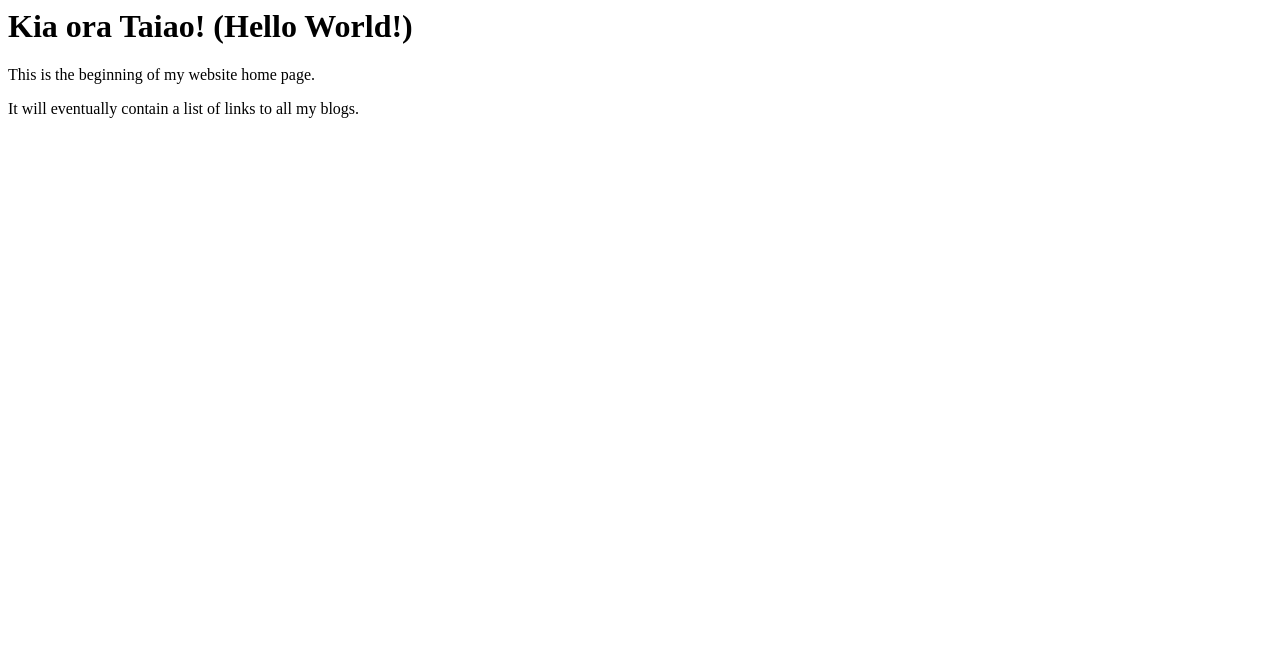
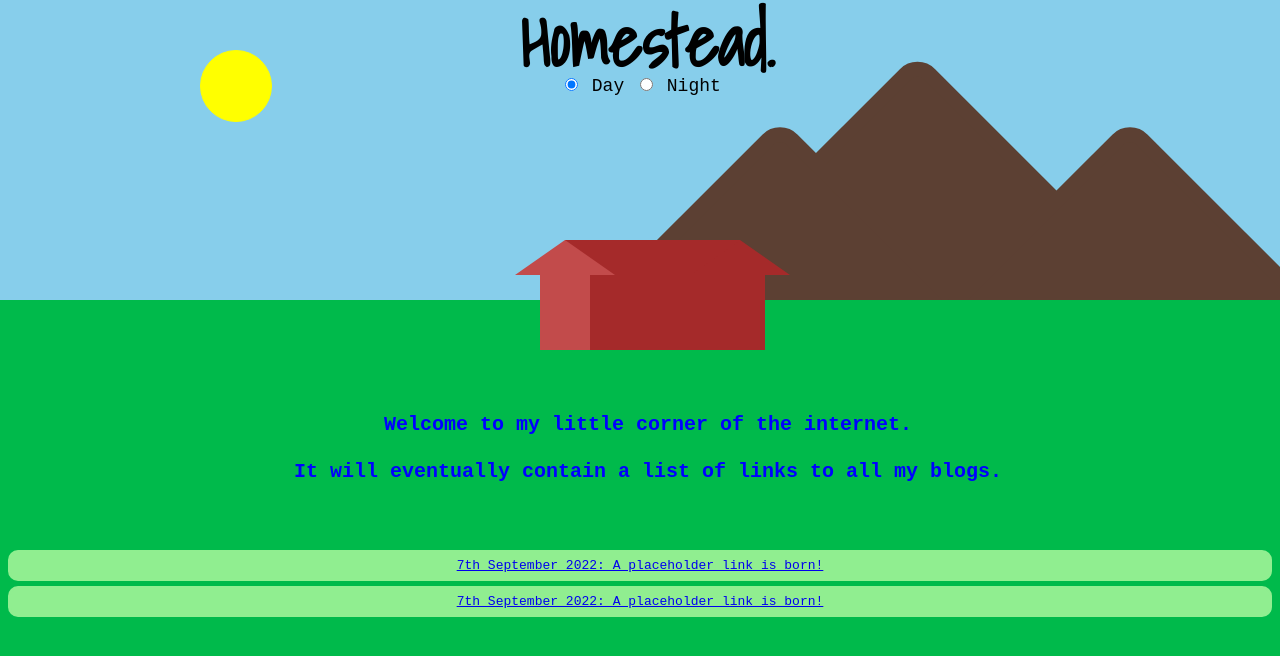
Before and after one commit to james-koay/james-koay.github.io, a plain HTML site: page index.html in a window 1280 px wide. Drawn offline with Linux system fonts and the light colour scheme.

Commit message:
html and css update

```diff
--- a/index.html
+++ b/index.html
@@ -1,9 +1,84 @@
+<!DOCTYPE html>
 <html>
-  <head>
-    <title>My blog</title>
-  <body>
-    <h1>Kia ora Taiao! (Hello World!)</h1>
-    <p> This is the beginning of my website home page.</p>
-    <p> It will eventually contain a list of links to all my blogs. </p>
-  </body>
+
+<head>
+  <title>Homestead</title>
+  <meta charset="UTF-8">
+  <link href="styles/main.css" rel="stylesheet" type="text/css">
+  <link rel="preconnect" href="https://fonts.googleapis.com">
+  <link rel="preconnect" href="https://fonts.gstatic.com" crossorigin>
+  <link href="https://fonts.googleapis.com/css2?family=Shadows+Into+Light&display=swap" rel="stylesheet">
+</head>
+
+<body>
+
+  <div>
+
+    <div id="sky-background">
+    </div>
+
+    <div id="sun">
+    </div>
+
+    <div id="hill-2">
+    </div>
+
+    <div class="hill-1">
+    </div>
+
+    <div class="hill-1" style="margin-left:350px;">
+    </div>
+
+    <div id="ground">
+    </div>
+
+    <div id="house-mainwall">
+    </div>
+
+    <div id="house-sidewall">
+    </div>
+
+    <div id="roof-frontwall">
+    </div>
+
+    <div id="roof-sidewall">
+    </div>
+
+    <div id="roof-endwall">
+    </div>
+
+  </div>
+
+
+  <p class="title-font">Homestead.</p>
+
+  <form id="day-night-radio">
+    <label>
+    <input type="radio" name="day-night" checked>
+    Day
+    </label>
+    <label>
+    <input type="radio" name="day-night">
+    Night
+    </label>
+  </form>
+
+
+  <div id="body-ribbon">
+    <br>
+    <br>
+    <br>
+    <h1> Welcome to my little corner of the internet. </h1>
+    <h1> It will eventually contain a list of links to all my blogs. </h1>
+  </div>
+
+  <div class="main-body" style="margin-top:550px;">
+    <a href="james-koay.github.io/blog/blog-1.html">7th September 2022: A placeholder link is born! </a>
+  </div>
+
+  <div class="main-body">
+    <a href="url">7th September 2022: A placeholder link is born! </a>
+  </div>
+
+</body>
 </html>
--- a/styles/main.css
+++ b/styles/main.css
@@ -0,0 +1,158 @@
+:root{
+  font-family: monospace;
+  background-color:rgb(0, 186, 75);
+  text-align: center;
+
+}
+
+.title-font{
+font-size: 70px;
+color: rgb(0, 0, 0);
+font-family: 'Shadows Into Light';
+margin-left: -120px ;
+height: 100px;
+margin-top: -15px;
+position: fixed;left:50%;top:0px;
+font-weight: bold;
+}
+
+#day-night-radio{
+  color: rgb(0, 0, 0);
+  height: 15px;
+  margin-left: -80px;
+  position: fixed;left:50%;top:75px;
+}
+
+label{
+  font-size: 18px;
+}
+
+#sky-background{
+  height:300px;
+  background-color: #87CEEB;
+  margin-top:0px;
+  margin-left:-10%;
+  width:120%;
+  position: fixed;top:0px;
+}
+
+#sun{
+  height:70px;
+  width:70px;
+  margin-left:15%;
+  margin-top:0px;
+  margin-bottom: 0px;
+  background-color: yellow;
+  border-width: 1px;
+  border-radius: 50%;
+  border-style: solid;
+  border-color: yellow;
+  position: fixed;top:50px;
+}
+
+#house-mainwall{
+  height:75px;
+  width:200px;
+  background-color:brown;
+  margin-left:-75px;
+  position: fixed;top:275px;left:50%;
+
+}
+
+#house-sidewall{
+  height:75px;
+  width:50px;
+  background-color:rgb(194, 75, 75);
+  margin-left:-100px;
+  position: fixed;top:275px;left:50%;
+
+}
+
+#roof-frontwall{
+  height:35px;
+  width:175px;
+  background-color:brown;
+  margin-left:-75px;
+  position: fixed;top:240px;left:50%;
+}
+
+#roof-sidewall{
+  width: 0;
+  height: 0;
+  border-style: solid;
+  border-width: 0 50px 35px 50px;
+  border-color: transparent transparent rgb(194, 75, 75) transparent;
+  margin-left:-125px;
+  position: fixed;top:240px;left:50%;
+}
+
+#roof-endwall{
+  width: 0;
+  height: 0;
+  border-style: solid;
+  border-width: 0 50px 35px 50px;
+  border-color: transparent transparent brown transparent;
+  margin-left:50px;
+  position: fixed;top:240px;left:50%;
+}
+
+#ground{
+  height:100px;
+  background-color:rgb(0, 186, 75);
+  margin-top:0;
+  margin-left:-10%;
+  margin-bottom:0px ;
+  width:120%;
+  position: fixed;top:300px;
+}
+
+.hill-1{
+  height:250px;
+  width:250px;
+  background-color:#5C4033;
+  margin-left:0px;
+  position: fixed;top:175px;left:50%;
+  transform: rotate(45deg);
+  border-width: 15px;
+  border-radius: 25px;
+  border-color: #5C4033;
+  border-style: solid;
+}
+
+#hill-2{
+  height:325px;
+  width:325px;
+  background-color:#5C4033;
+  margin-left:100px;
+  position: fixed;top:125px;left:50%;
+  transform: rotate(45deg);
+  border-width: 15px;
+  border-radius: 25px;
+  border-color: #5C4033;
+  border-style: solid;
+}
+
+#body-ribbon{
+  background-color: rgb(0, 186, 75);
+  width:120%;
+  min-height: 195px;
+  margin-left:-10%;
+  position: fixed;top:350px;
+}
+
+h1{
+  color:blue;
+  font-size: 20px;
+  padding:5px;
+}
+
+.main-body{
+  color:blue;
+  padding:5px;
+  border-width: 3px;
+  border-radius: 10px;
+  border-color: lightgreen;
+  border-style: solid;
+  margin-bottom: 5px;
+  background-color: lightgreen;
+}
```
Also changed, not shown: blog/blog-1.html (added, +27 -0 lines).
